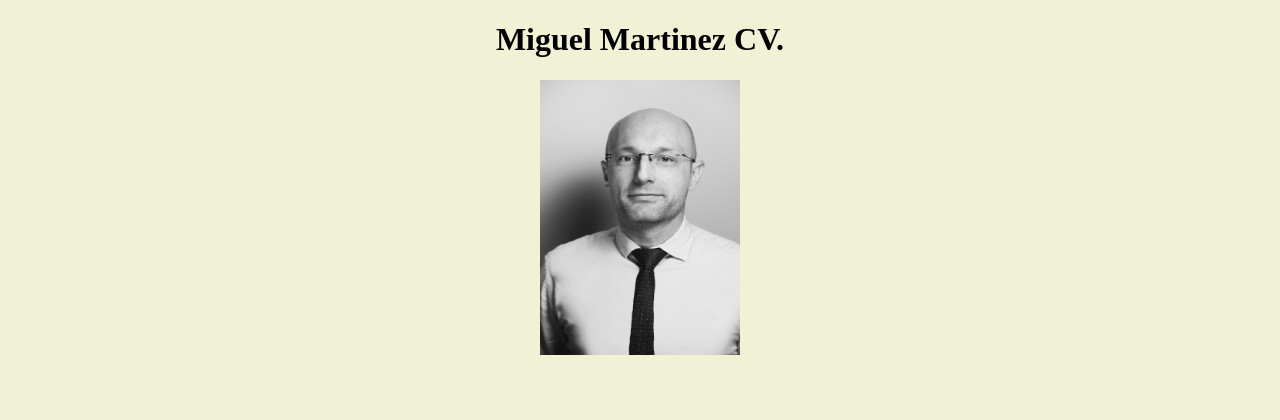
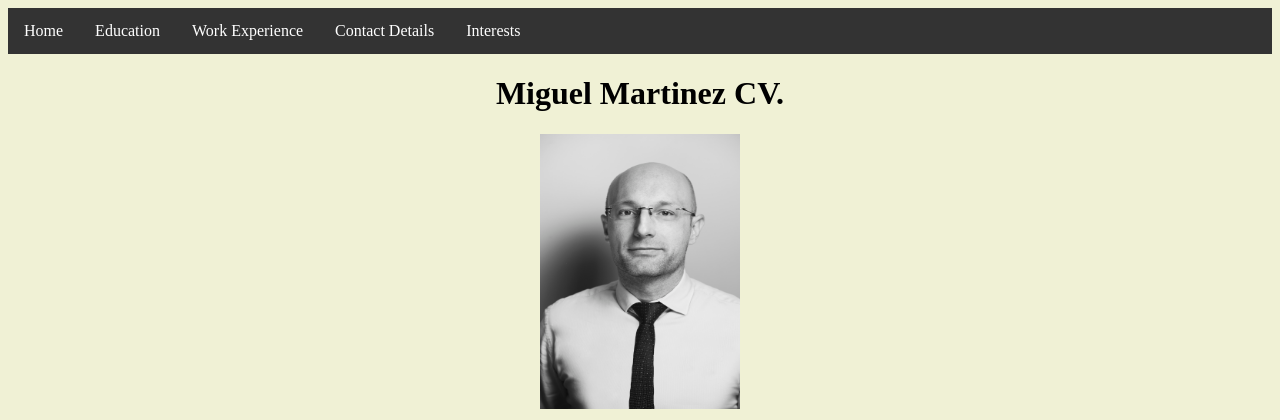
Before and after one commit to Miguelmargar/ucd_web_app_dev_assignments, a PHP site: page / in a window 1280 px wide. Shown: the top 420 px of the page. Run offline with PHP 8.4, Linux system fonts and the light colour scheme.

Commit message:
started navbar

```diff
--- a/assignment1/index.html
+++ b/assignment1/index.html
@@ -8,6 +8,15 @@
     <title>Miguel Martinez CV</title>
 </head>
 <body>
+<!--NAV BAR---------------------------------------------->
+    <ul>
+        <li><a href="index.html">Home</a></li>
+        <li><a href="#">Education</a></li>
+        <li><a href="#">Work Experience</a></li>
+        <li><a href="#">Contact Details</a></li>
+        <li><a href="#">Interests</a></li>
+    </ul>
+<!--NAV BAR------------------------------------------------->
     <h1>Miguel Martinez CV.</h1>
     <div>
     <img src="miguel.jpg" alt="Miguel Martinez">
--- a/assignment1/style.css
+++ b/assignment1/style.css
@@ -3,6 +3,28 @@ body {
     text-align: center;
 }
 
+/*Nav bar------------------------*/
+ul {
+    list-style-type: none;
+    margin: 0;
+    padding: 0;
+    overflow: hidden;
+    background-color: #333;
+}
+
+li {
+    float: left;
+}
+
+li a {
+    display: block;
+    color: white;
+    text-align: center;
+    padding: 14px 16px;
+    text-decoration: none;
+}
+/*Nav bar ends------------------*/
+
 img {
     height: 275px;
     width: 200px;
```
